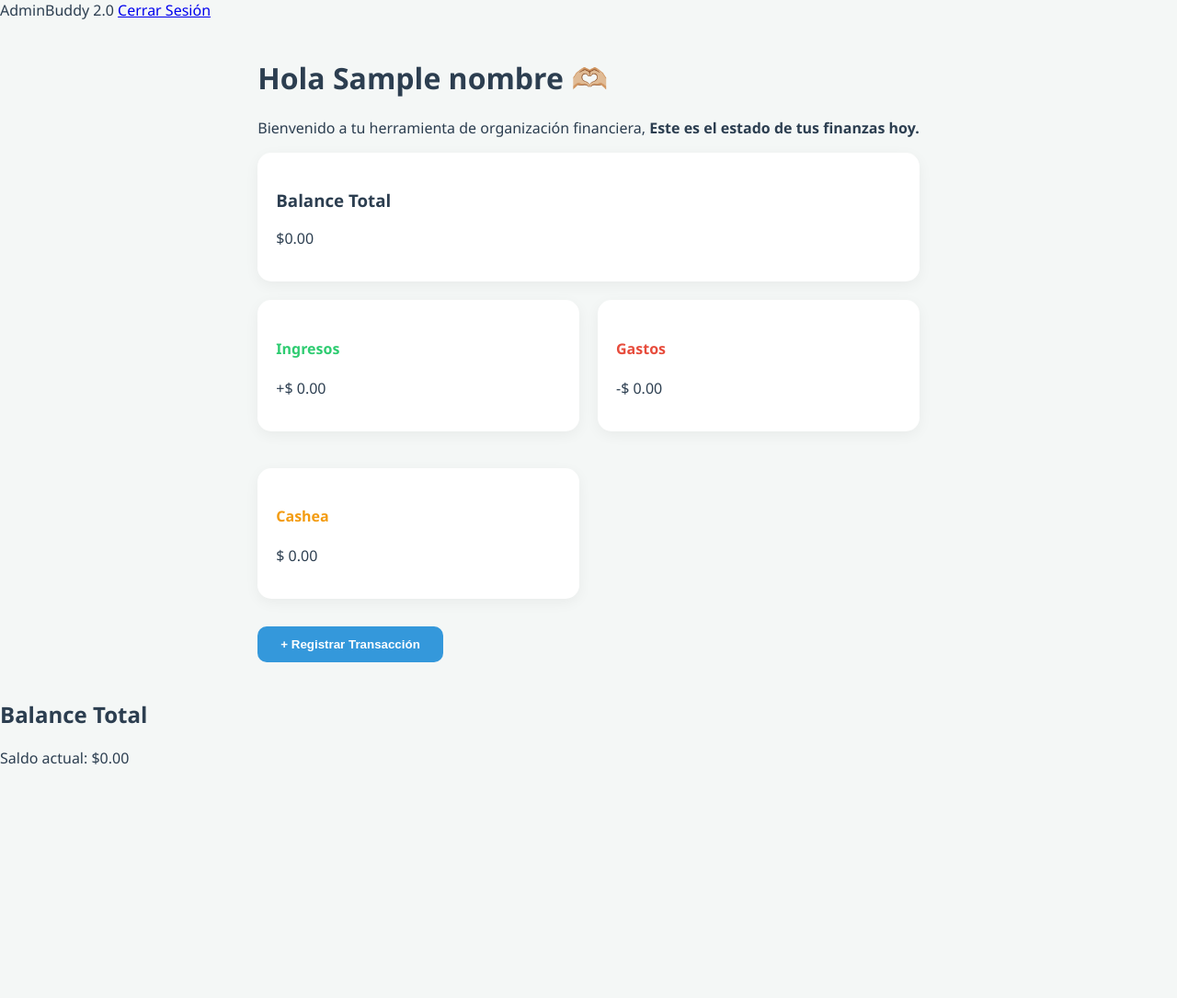
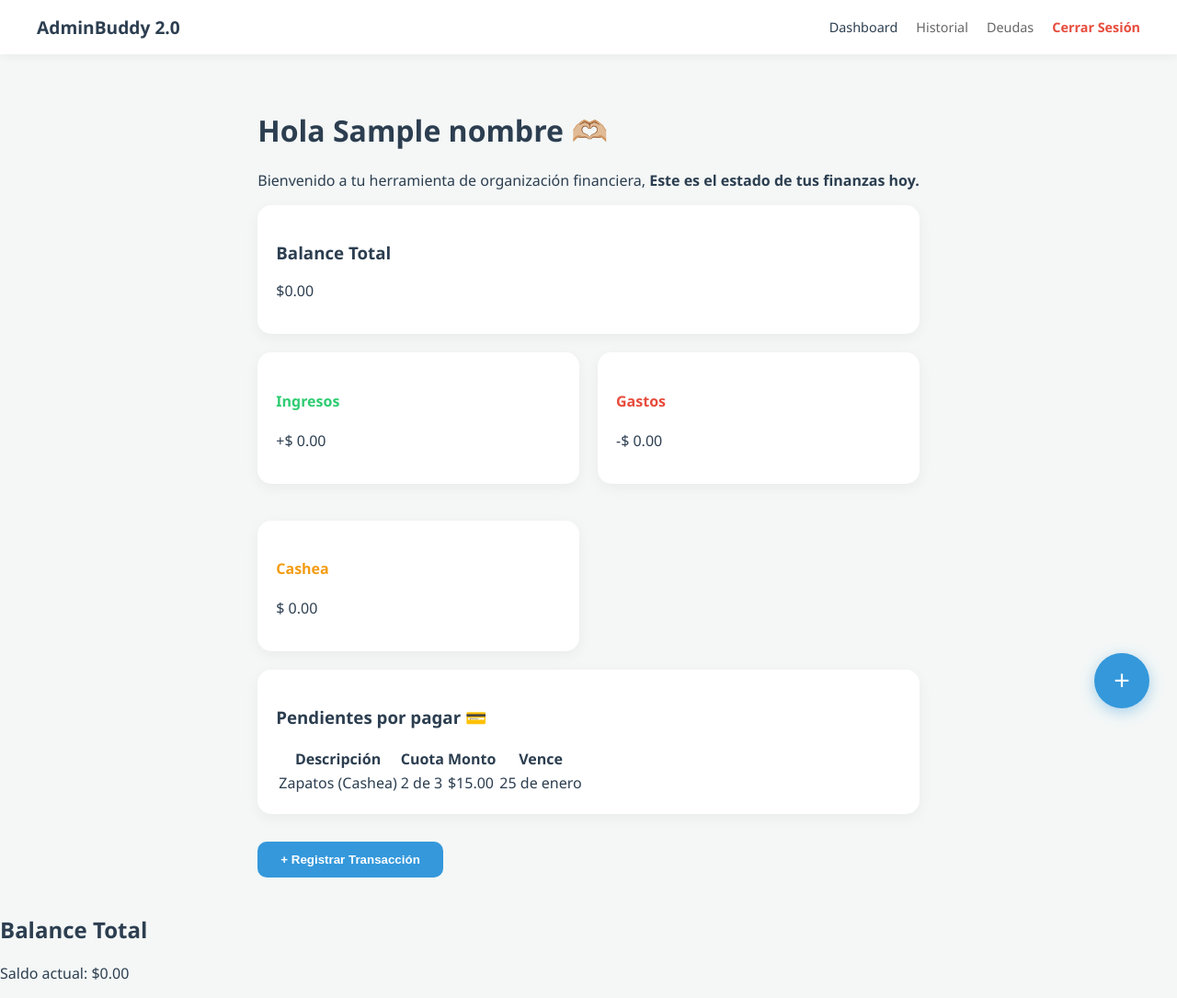
Before and after one commit to RedRobin92/adminbuddy2.0, a Flask app: template templates/dashboard.html in a window 1280 px wide. Shown: the whole page at 92% size. Before the commit the page ends 831 px from the top, so only its background shows below. Run offline with Flask 3, Linux system fonts and the light colour scheme; the template is opened without the code that fills it: most values are stand-ins (such as "Sample title", 1, 10 or a date in 2020).

Commit message:
Fase 3: Navbar integrada, Modal de transacciones y boton FAB listo

```diff
--- a/app.py
+++ b/app.py
@@ -31,8 +31,15 @@ class Transaction(db.Model):
 
 @app.route('/')
 def index():
-    nombre=session.get('user_nombre')
-    return render_template('index.html', nombre=nombre)
+    if 'user_id' in session:
+        return redirect(url_for('dashboard'))
+    return render_template('index.html')
+
+@app.route('/dashboard')
+def dashboard():
+    if 'user_id' not in session:
+        return redirect(url_for('login_view'))
+    return render_template('dashboard.html', nombre=session.get('user_nombre'))
 
 @app.route('/login')
 def login_view():
@@ -89,7 +96,7 @@ def handle_login():
     if user and check_password_hash(user.password, password):
         session['user_id'] = user.id
         session['user_nombre'] = user.nombre
-        return redirect(url_for('index'))
+        return redirect(url_for('dashboard'))
     else:
         return "Credenciales incorrectas. <a href='/login'>Vuelve a intentarlo.</a>"
 
--- a/static/css/style.css
+++ b/static/css/style.css
@@ -5,6 +5,56 @@
     --text-color: #2c3e50;
     --font-family: 'Segoe UI', Tahoma, Geneva, Verdana, sans-serif;
     --danger-color: #e74c3c;
+}
+
+.navbar {
+    background-color: white;
+    padding: 1rem 2rem;
+    box-shadow: 0 2px 10px rgba(0,0,0,0.05);
+    position: sticky;
+    top: 0;
+    z-index: 100;
+    margin-bottom: 20px;
+}
+
+.nav-container {
+    max-width: 1200px;
+    margin: 0 auto;
+    display: flex;
+    justify-content: space-between;
+    align-items: center;
+}
+
+.nav-logo {
+    font-weight: bold;
+    font-size: 1.2rem;
+    color: var(--primary);
+    text-decoration: none;
+}
+
+.nav-links {
+    display: flex;
+    gap: 20px;
+}
+
+.nav-item {
+    text-decoration: none;
+    color: #666;
+    font-size: 0.9rem;
+    transition: 0.3s;
+}
+
+.nav-item:hover {
+    color: var(--primary);
+}
+
+.nav-item.active {
+    color: var(--primary);
+}
+
+.btn-logout {
+    color: #e74c3c;
+    font-weight: bold;
 }
 
 body {
@@ -91,3 +141,66 @@ input {
     cursor: pointer;
     font-weight: bold;
 }
+
+.fab {
+    position: fixed;
+    bottom: 30px;
+    right: 30px;
+    width: 60px;
+    height: 60px;
+    background-color: var(--primary-color);
+    color: white;
+    border-radius: 50%;
+    border: none;
+    display: flex;
+    justify-content: center;
+    align-items: center;
+    font-size: 30px;
+    box-shadow: 0 4px 15px rgba(52, 152, 219, 0.4);
+    cursor: pointer;
+    transition: transform 0.2s;
+}
+
+.fab:hover {
+    transform: scale(1.1);
+}
+
+.modal {
+    display: none;
+    position: fixed;
+    z-index: 1000;
+    left: 0;
+    top: 0;
+    width: 100%;
+    height: 100%;
+    overflow: auto;
+    background-color: rgba(0,0,0,0.5);
+    backdrop-filter: blur(5px);
+}
+
+.modal-content {
+    background-color: white;
+    margin: 10% auto;
+    position: relative;
+    animation: slideUp 0.3s ease-out;
+    padding: 20px;
+    border-radius: 15px;
+    width: 90%;
+    max-width: 500px;
+    box-shadow: 0 10px 25px rgba(0,0,0,0.1);
+}
+
+@keyframes slideUp {
+    from { transform: translateY(50px); opacity: 0; }
+    to { transform: translateY(0); opacity: 1; }
+}
+
+.close-btn {
+    position: absolute;
+    top: 15px;
+    right: 20px;
+    font-size: 24px;
+    font-weight: bold;
+    color: #999;
+    cursor: pointer;
+}
--- a/templates/dashboard.html
+++ b/templates/dashboard.html
@@ -9,14 +9,20 @@
         <link rel="stylesheet" href="{{ url_for('static', filename='css/style.css') }}">
     </head>
     <body>
-        <nav>
-            <span>AdminBuddy 2.0</span>
-            <a href="{{ url_for('logout') }}">Cerrar Sesión</a>
+        <nav class="navbar">
+            <div class="nav-container">
+                <a href="/" class="nav-logo">AdminBuddy 2.0</a>
+                <div class="nav-links">
+                    <a href="/dashboard" class="nav-item active">Dashboard</a>
+                    <a href="#" class="nav-item">Historial</a>
+                    <a href="#" class="nav-item">Deudas</a>
+                    <a href="/logout" class="nav-item btn-logout">Cerrar Sesión</a>
+                </div>
         </nav>
 
         <main class="dashboard-container">
             <header class="dashboard-header">
-                <h1>Hola {{ nombre }} 🫶🏼</h1>
+                <h1>Hola <strong>{{ nombre }}</strong> 🫶🏼</h1>
                 <p>Bienvenido a tu herramienta de organización financiera, <strong>Este es el estado de tus finanzas hoy.</strong></p>
             </header>
 
@@ -40,6 +46,31 @@
                     <h4>Cashea</h4>
                     <p>$ 0.00</p>
             </section>
+
+            <section class="debts-section">
+                <div class="card">
+                    <h3>Pendientes por pagar 💳</h3>
+                    <table class="debts-table">
+                        <thead>
+                            <tr>
+                                <th>Descripción</th>
+                                <th>Cuota</th>
+                                <th>Monto</th>
+                                <th>Vence</th>
+                            </tr>
+                        </thead>
+                        <tbody>
+                            <tr>
+                                <td>Zapatos (Cashea)</td>
+                                <td>2 de 3</td>
+                                <td>$15.00</td>
+                                <td>25 de enero</td>
+                            </tr>
+                        </tbody>
+                    </table>
+                </div>
+            </section>
+
             <section class="actions">
                 <button class="btn-primary">+ Registrar Transacción</button>
             </section>
@@ -50,5 +81,49 @@
             <p>Saldo actual: $0.00</p>
         </div>
 
+        <button class="fab" onclick="openModal()">+</button>
+
+    <div id="transactionModal" class="modal">
+        <div class="modal-content auth-card">
+            <span class="close-btn" onclick="closeModal()">&times;</span>
+            <h2>Nueva Transacción</h2>
+            <form id="transactionForm">
+                <input type="number" step="0.01" name="monto" placeholder="Monto (Ej: 15.50)" required>
+                <input type="text" name="descripcion:" placeholder="Concepto" required>
+                <select name="categoria" class="form-select">
+                    <option value="Comida">Comida 🍔</option>
+                    <option value="Transporte">Transporte 🚌</option>
+                    <option value="Cashea">Deuda 💳</option>
+                    <option value="Servicios">Servicios 💡</option>
+                    <option value="Otros">Otros ✨</option>
+                </select>
+
+                <div style="margin: 15px 0; text-align: left;">
+                    <label><input type="radio" name="tipo" value="Gasto" checked> Gasto</label>
+                    <label style="margin-left: 20px;"><input type="radio" name="tipo" value="Ingreso"> Ingreso</label>
+                </div>
+
+                <button type="submit" class="btn-primary" style="width: 100%;">Guardar Transacción</button>
+            </form>
+        </div>
+    </div>
+
     </body>
+
+    <script>
+        function openModal() {
+            document.getElementById("transactionModal").style.display = "block";
+        }
+
+        function closeModal() {
+            document.getElementById("transactionModal").style.display = "none";
+        }
+
+        window.onclick = function(event) {
+            let modal = document.getElementById('TransactionModal');
+            if (event.target == modal) {
+                closeModal();
+            }
+        }
+    </script>
 </html>
--- a/templates/index.html
+++ b/templates/index.html
@@ -15,7 +15,7 @@
                 <p>Gestiona tus finanzas de manera sencilla.</p>
                 <div style="display: flex; flex-direction: column; gap: 15px; margin-top:20px;">
                     <a href="{{ url_for('login_view') }}" class="btn-primary" style="text-decoration: none;">Iniciar sesion</a>
-                    <a href="{{ url_for('register_view') }}" style="color: var(--primary); text-decoration: none; font-weight: bold;">Registrarse</a>
+                    <a href="{{ url_for('register_view') }}" style="color: var(--primary); text-decoration: none; font-weight: bold">Registrarse</a>
                 </div>
             </div>
         </div>
```
